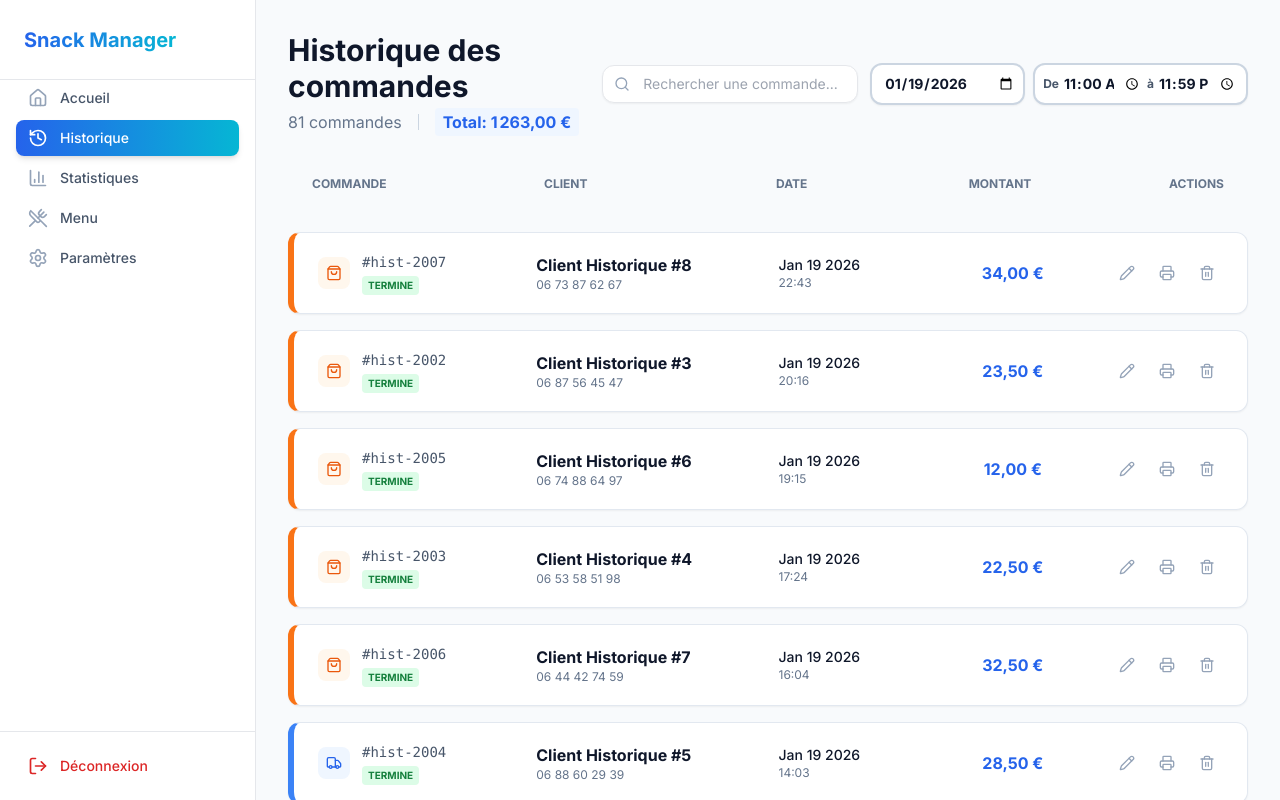
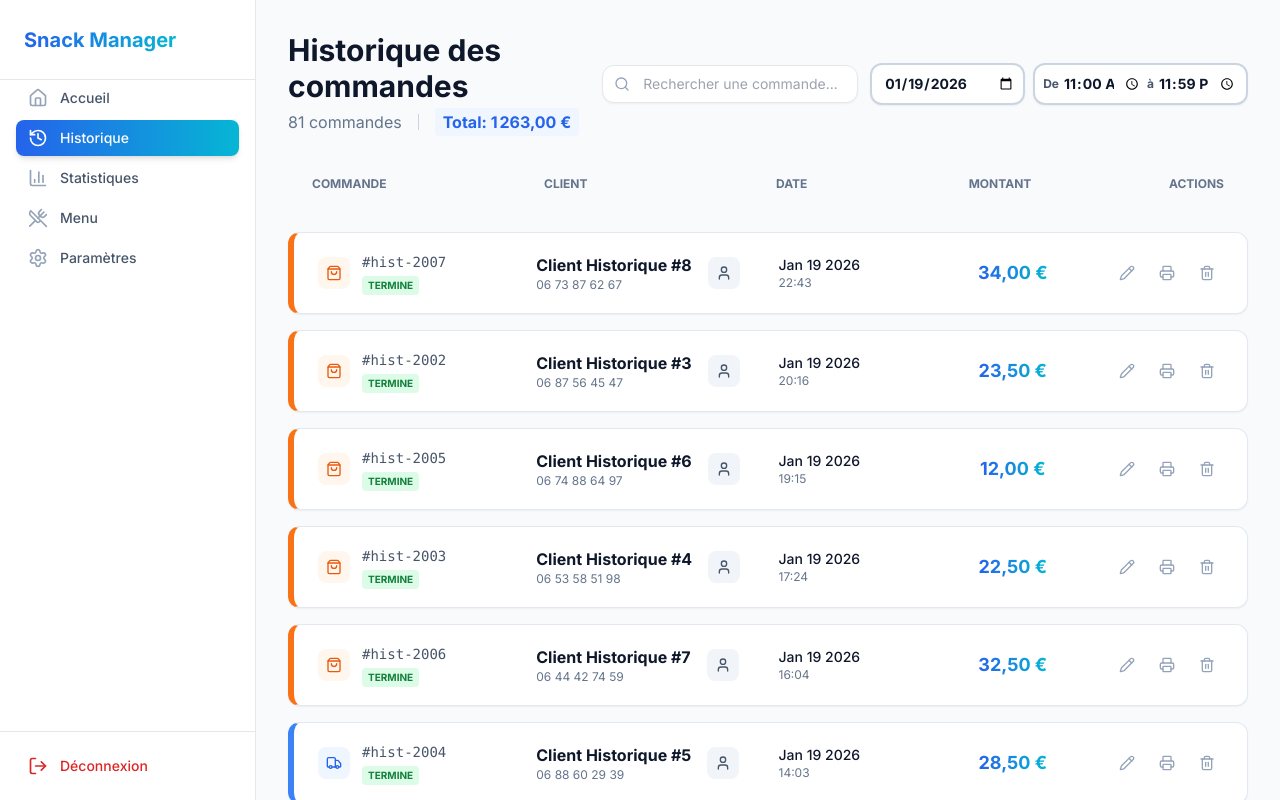
Before and after one commit to Aminechkcyb/Snack-manager, a Next.js app: page /historique in a window 1280 px wide. Built offline with nearby package versions, Linux system fonts and the light colour scheme.

Commit message:
UI Polish: History client icon always visible and theme-aware gradient for price

```diff
--- a/src/app/(dashboard)/historique/page.tsx
+++ b/src/app/(dashboard)/historique/page.tsx
@@ -184,7 +184,7 @@ export default function HistoryPage() {
                                         </div>
                                         <button
                                             onClick={() => setSelectedClientPhone(order.phoneNumber)}
-                                            className={cn("p-2 bg-slate-100 rounded-lg transition-all text-slate-600 md:opacity-0 group-hover:opacity-100", `hover:${currentTheme.lightBg} hover:${currentTheme.solidText}`)}
+                                            className={cn("p-2 bg-slate-100 rounded-lg transition-all text-slate-600 hover:text-slate-900", `hover:${currentTheme.lightBg} hover:${currentTheme.solidText}`)}
                                             title="Voir fiche client"
                                         >
                                             <User className="h-4 w-4" />
@@ -201,7 +201,9 @@ export default function HistoryPage() {
 
                                     {/* Desktop Price - Centered */}
                                     <div className="hidden md:flex md:col-span-2 items-center justify-center">
-                                        <div className={cn("font-bold", currentTheme.solidText)}>{formatPrice(order.totalPrice)}</div>
+                                        <div className={cn("font-bold text-lg bg-gradient-to-r bg-clip-text text-transparent", currentTheme.gradient)}>
+                                            {formatPrice(order.totalPrice)}
+                                        </div>
                                     </div>
 
                                     {/* Actions */}
```
